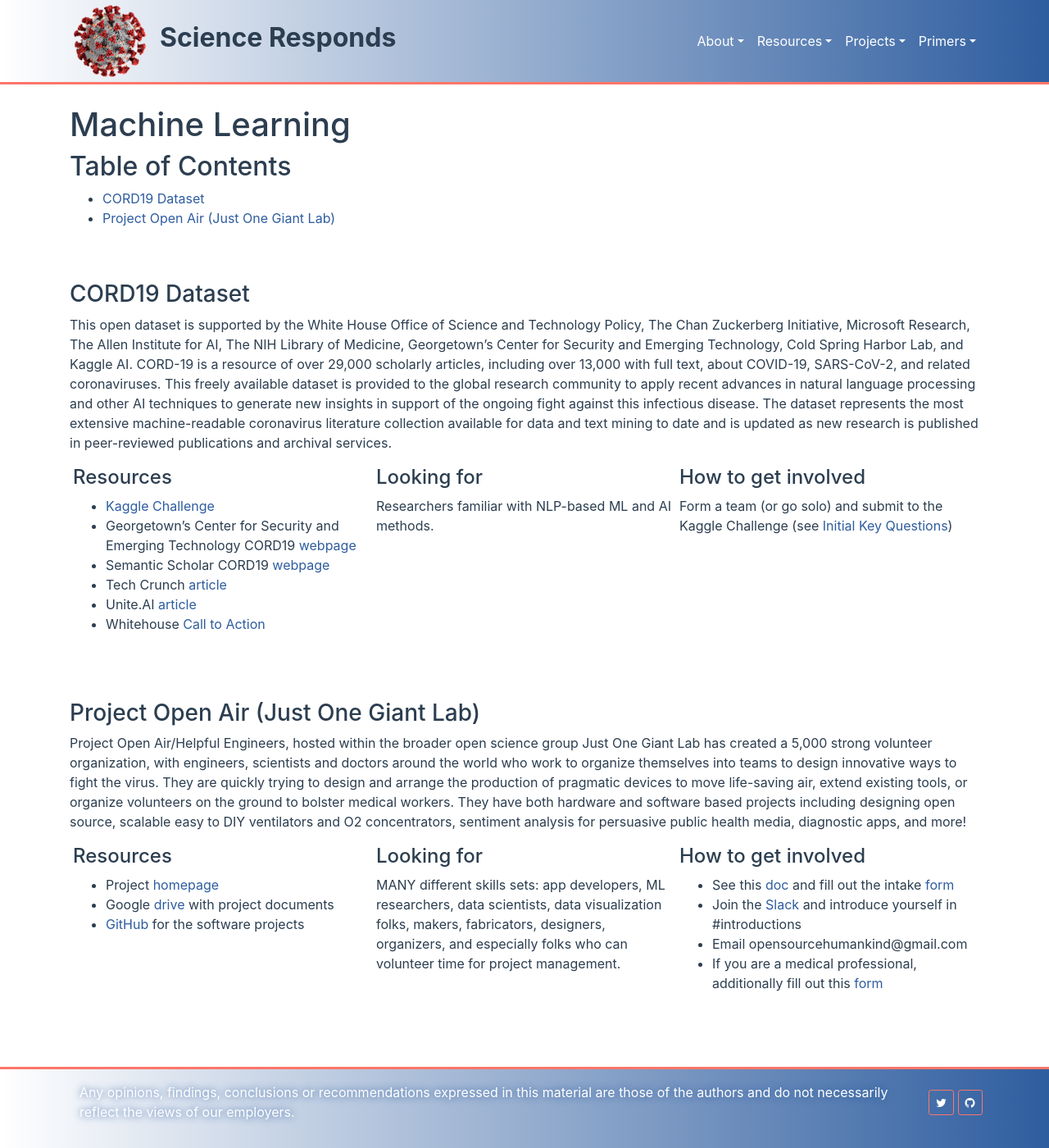
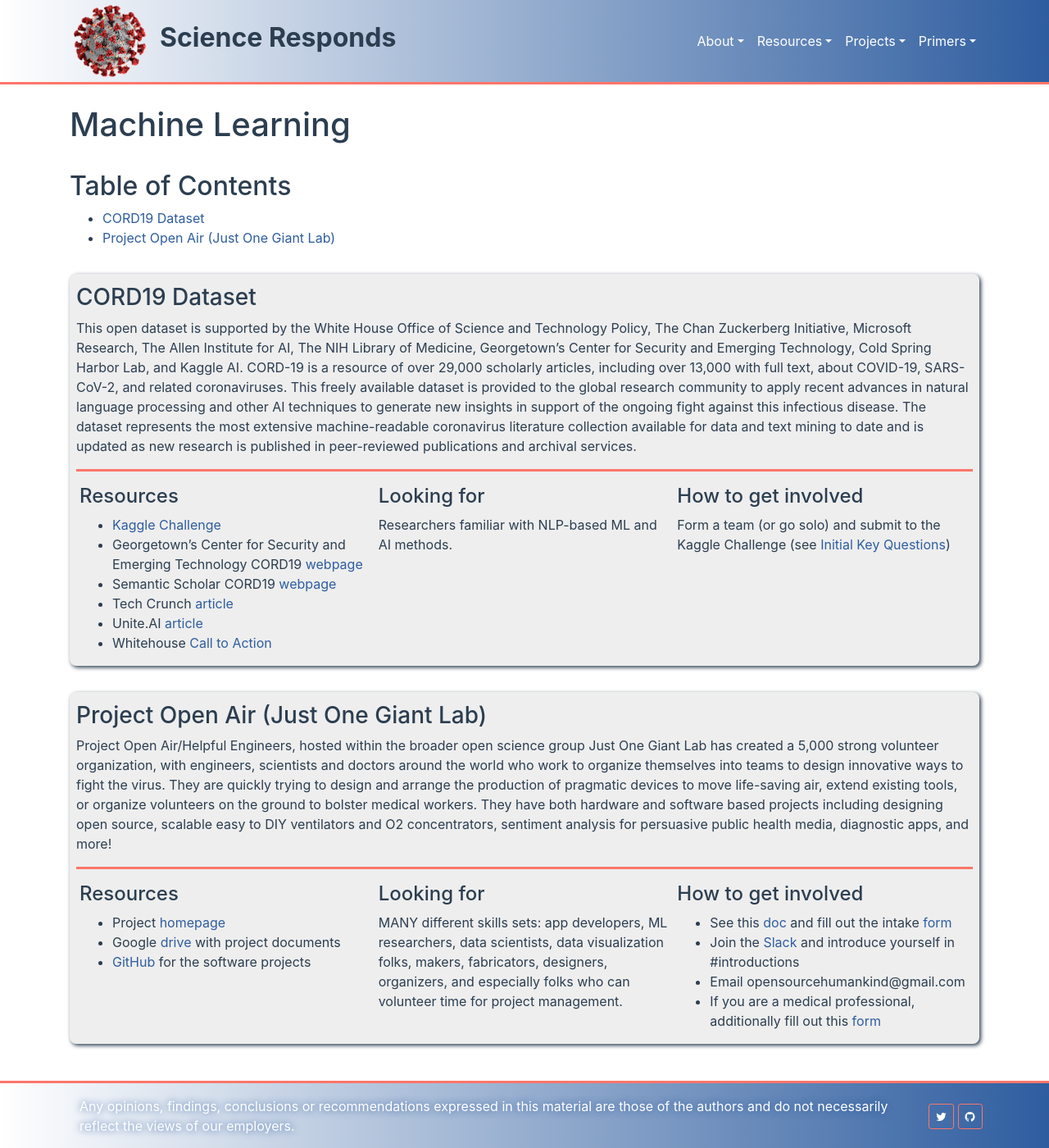
Before and after one commit to science-responds/science-responds.github.io-source, a Jekyll site: the page built from pages/projects/ml.md, in a window 1280 px wide and 1400 px high. Shown: the whole window at 82% size. Built offline with Jekyll 4.4.1, drawn with Linux system fonts in a browser that asks for light colours.

Commit message:
Nicer spaced styling

```diff
--- a/assets/css/style.scss
+++ b/assets/css/style.scss
@@ -437,16 +437,35 @@ div.nav-link.dropdown-toggle {
   width: max-content;
 }
 
-div.description {
-  margin-top: 4em;
+div.anchor a {
+  position: absolute;
+  left: 0px;
+  top: -130px;
 }
 
-.anchor a {
-  position: absolute;
-  left: 0px;
-  top: -120px;
+div.anchor {
+  position: relative;
 }
 
-.anchor {
-  position: relative;
+div.toc {
+  margin-top: 2em;
 }
+
+div.projects {
+  margin-bottom: 2em;
+}
+
+div.project {
+  border-radius: 8px;
+  box-shadow: 2px 2px 5px;
+  margin-top: 2em;
+  padding-left: .5em;
+  padding-right: .5em;
+  padding-top: .75em;
+  background-color: #eee;
+}
+
+div.description {
+  border-bottom: #FC766A solid 3px;
+  margin-bottom: 1em;
+}
```
